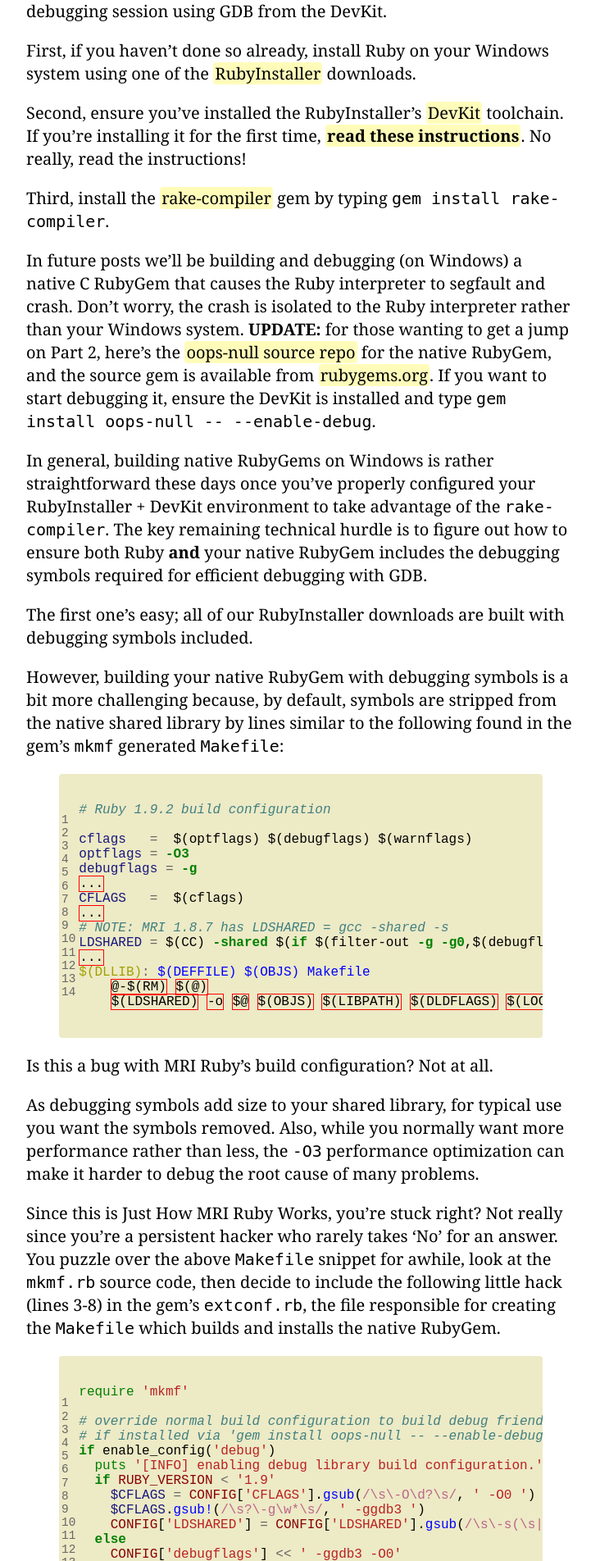
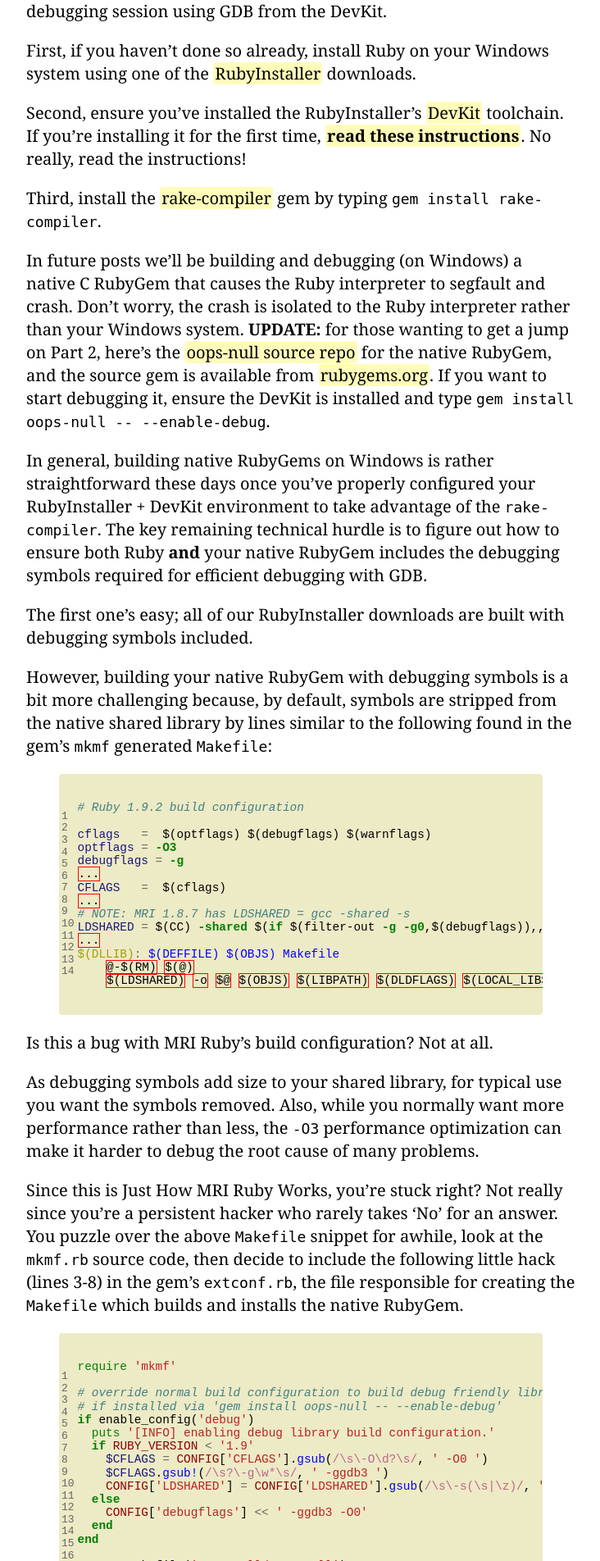
Before and after one commit to jonforums/jonforums.github.com, a Jekyll site: the page built from index.html, in a window 1280 px wide. Shown: the part 1123-3027 px from the top of the page at 82% size, without its empty margins (168-900 px from the left). Built offline with Jekyll 4.4.1, drawn with Linux system fonts in a browser that asks for light colours; nearby versions of some CDN libraries; some web fonts are replaced; Markdown is read by kramdown in place of the engine named in the settings.

Commit message:
Update code font size.

```diff
--- a/css/site.css
+++ b/css/site.css
@@ -4,7 +4,7 @@ h2 {font-size:123.1%;}
 h3 {font-size:108%;}
 h1,h2,h3 {margin:1em 0;font-weight:bold;text-shadow:1px 1px 3px #bdaf5c;}
 p {font-size:100%;margin-bottom:1em;padding:0;line-height:1.4;}
-code {font-family:'Bitstream Vera Sans Mono','DejaVu Sans Mono','Consolas','Monaco',monospace}
+code {font-family:'Bitstream Vera Sans Mono','DejaVu Sans Mono','Consolas','Monaco',monospace;font-size:0.9em;}
 
 a:link,a:visited {text-decoration:none;color:#000;background-color:#fffcba;padding:0 2px;border-radius:4px;-moz-border-radius:4px;-webkit-border-radius:4px;}
 a:hover {text-decoration:none;color:#6a1a13;background-color:#fffdc6;}
```
